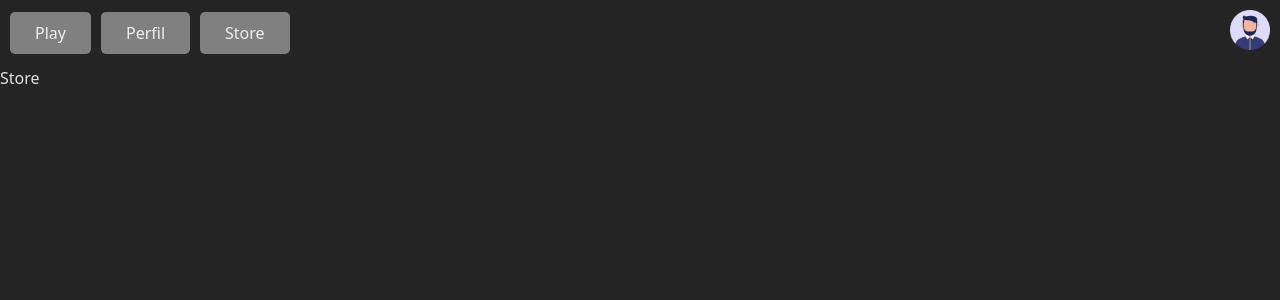
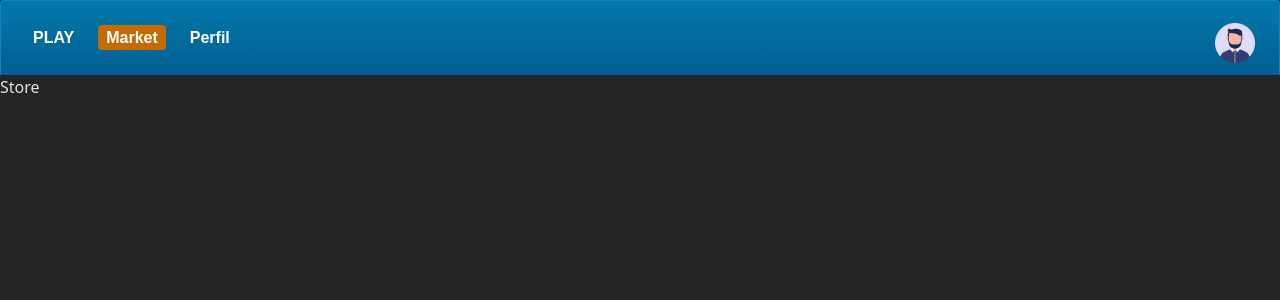
Before and after one commit to lucasdcampos/battleship-client, a React (Vite) app: page /Store in a window 1280 px wide. Shown: the top 300 px of the page. Built offline with nearby package versions, Linux system fonts and the light colour scheme.

Commit message:
2025-10-04 Edição-navbar

```diff
--- a/src/App.jsx
+++ b/src/App.jsx
@@ -3,25 +3,17 @@
 import Play from "./components/Pages/Play/Play";
 import Perfil from "./components/Pages/Perfil/Perfil";
 import Store from "./components/Pages/Store/Store";
-import Navbar from "./components/Navbar/Navbar";
 
 function App() {
   return (
-    <>
     <Router>
-        {/* <Navbar /> */}
       <Header />
       <Routes>
-          <Route exact path="/" element="" />
-
         <Route path="/Play" element={<Play />} />
-
         <Route path="/Perfil" element={<Perfil />} />
-
         <Route path="/Store" element={<Store />} />
       </Routes>
     </Router>
-    </>
   );
 }
 
--- a/src/components/Navbar/Navbar.jsx
+++ /dev/null
@@ -1,16 +0,0 @@
-import React from 'react';
-import styles from './Navbar.module.css';
-
-function Navbar() {
-  return (
-    <nav className={styles.navbar}>
-      <div className={styles.navbarLeft}>
-        <a href="#" className={styles.navbarLink}>PLAY</a>
-        <a href="#" className={styles.navbarLink}>Market</a>
-        <a href="#" className={`${styles.navbarLink} ${styles.active}`}>Perfil</a>
-      </div>
-    </nav>
-  );
-}
-
-export default Navbar;
--- a/src/components/Navbar/Navbar.module.css
+++ /dev/null
@@ -1,55 +0,0 @@
-.navbar {
-  display: flex;
-  justify-content: space-between;
-  align-items: center;
-  background: linear-gradient(to bottom, #0478aa, #025f91);
-  padding: 12px 24px;
-  border: 1px solid #1680c2;
-  border-bottom: none;
-  border-radius: 4px 4px 0 0;
-  font-family: sans-serif;
-  flex-wrap: wrap;
-}
-
-.navbarLeft {
-  display: flex;
-  gap: 16px;
-  flex-wrap: wrap;
-}
-
-.navbarLink {
-  color: white;
-  text-decoration: none;
-  font-weight: bold;
-  padding: 4px 8px;
-  border-radius: 4px;
-  transition: background 0.3s;
-}
-
-.navbarLink:hover {
-  background-color: rgba(255, 255, 255, 0.1);
-}
-
-.active {
-  background-color: #c46a00;
-  color: white;
-}
-
-.navbarRight {
-  display: flex;
-  align-items: center;
-  margin-top: 10px;
-}
-
-@media (max-width: 600px) {
-  .navbar {
-    flex-direction: column;
-    align-items: flex-start;
-    gap: 10px;
-  }
-
-  .navbarLeft {
-    flex-direction: column;
-    gap: 8px;
-  }
-}
--- a/src/components/Pages/Header/Header.jsx
+++ b/src/components/Pages/Header/Header.jsx
@@ -1,42 +1,48 @@
 import styles from "./Header.module.css";
 import Nav_Button from "./elements/Nav_Button";
-import { useState } from "react";
+import { useState, useEffect } from "react";
+import { useLocation } from "react-router-dom";
 import Perfil_Icon from "../../../assets/icons/perfil_icon.png";
 
 function Header() {
   const [select, setSelect] = useState(null);
+  const location = useLocation();
+
+  // Define o botão ativo com base na URL atual
+  useEffect(() => {
+    const path = location.pathname;
+    if (path.includes('Play')) setSelect('Play');
+    else if (path.includes('Store')) setSelect('Store');
+    else if (path.includes('Perfil')) setSelect('Perfil');
+  }, [location]);
+
   return (
-    <nav className={styles.Nav_Container}>
-      <ul type="none">
-        <li>
+    <nav className={styles.navbar}>
+      <div className={styles.navbarLeft}>
         <Nav_Button
-            id={"Play"}
-            path={"/Play"}
-            label="Play"
+          id="Play"
+          path="/Play"
+          label="PLAY"
           select={select}
           setSelect={setSelect}
         />
-        </li>
-        <li>
         <Nav_Button
-            id={"Perfil"}
-            path={"/Perfil"}
+          id="Store"
+          path="/Store"
+          label="Market"
+          select={select}
+          setSelect={setSelect}
+        />
+        <Nav_Button
+          id="Perfil"
+          path="/Perfil"
           label="Perfil"
           select={select}
           setSelect={setSelect}
         />
-        </li>
-        <li>
-          <Nav_Button
-            id={"Store"}
-            path={"/Store"}
-            label="Store"
-            select={select}
-            setSelect={setSelect}
-          />
-        </li>
-      </ul>
-      <div className={styles.Perfil_Icon_Container}>
+      </div>
+
+      <div className={styles.navbarRight}>
         <img src={Perfil_Icon} alt="User_Icon" />
       </div>
     </nav>
--- a/src/components/Pages/Header/Header.module.css
+++ b/src/components/Pages/Header/Header.module.css
@@ -1,26 +1,35 @@
-.Nav_Container {
+.navbar {
   display: flex;
-  gap: 10px;
+  justify-content: space-between;
   align-items: center;
-  justify-content: space-between;
-  padding: 10px;
+  background: linear-gradient(to bottom, #0478aa, #025f91);
+  padding: 12px 24px;
+  border: 1px solid #1680c2;
+  border-bottom: none;
+  border-radius: 4px 4px 0 0;
+  font-family: sans-serif;
+  flex-wrap: wrap;
 }
 
-.Nav_Container ul {
+.navbarLeft {
   display: flex;
-  gap: 10px;
-  align-items: center;
-  height: auto;
-  justify-content: center;
+  gap: 16px;
+  flex-wrap: wrap;
 }
 
-.Perfil_Icon_Container img {
+.navbarRight {
+  display: flex;
+  align-items: center;
+  margin-top: 10px;
+}
+
+.navbarRight img {
   width: 40px;
   height: 40px;
   cursor: pointer;
   transition: 300ms all ease-in-out;
 }
 
-.Perfil_Icon_Container img:hover {
+.navbarRight img:hover {
   opacity: 80%;
 }
--- a/src/components/Pages/Header/elements/Nav_Button.module.css
+++ b/src/components/Pages/Header/elements/Nav_Button.module.css
@@ -1,16 +1,23 @@
 .Nav_Button_Container label {
   cursor: pointer;
-  background-color: gray;
-  padding: 10px 25px;
-  border-radius: 5px;
-  transition: 300ms all ease-in-out;
+  background-color: transparent;
+  padding: 4px 8px;
+  border-radius: 4px;
+  color: white;
+  font-weight: bold;
+  transition: background 0.3s;
+  font-size: 1rem;
 }
 
 .Nav_Button_Container label:hover {
-  background-color: rgb(106, 106, 106);
-  color: black;
+  background-color: rgba(255, 255, 255, 0.1);
 }
 
 .Nav_Button_Container input {
   display: none;
 }
+
+.Nav_Button_Container input:checked + label {
+  background-color: #c46a00;
+  color: white;
+}
```
Lines whose indentation alone changed are shown as unchanged.
